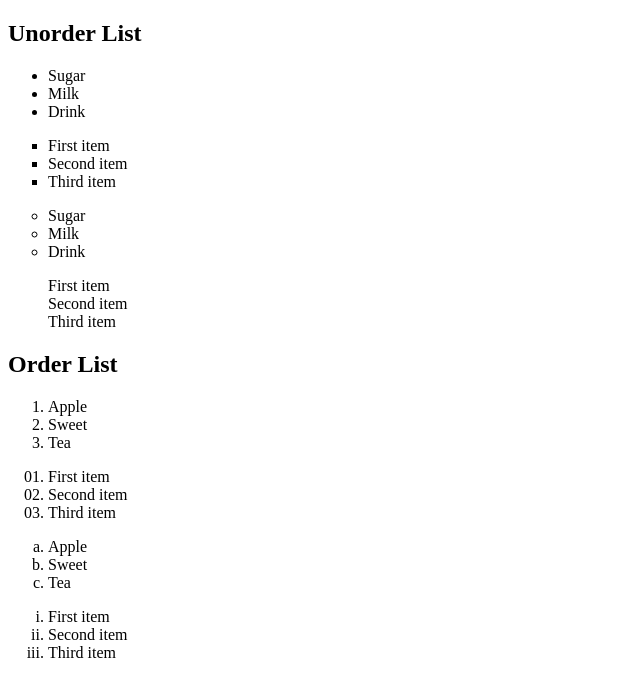
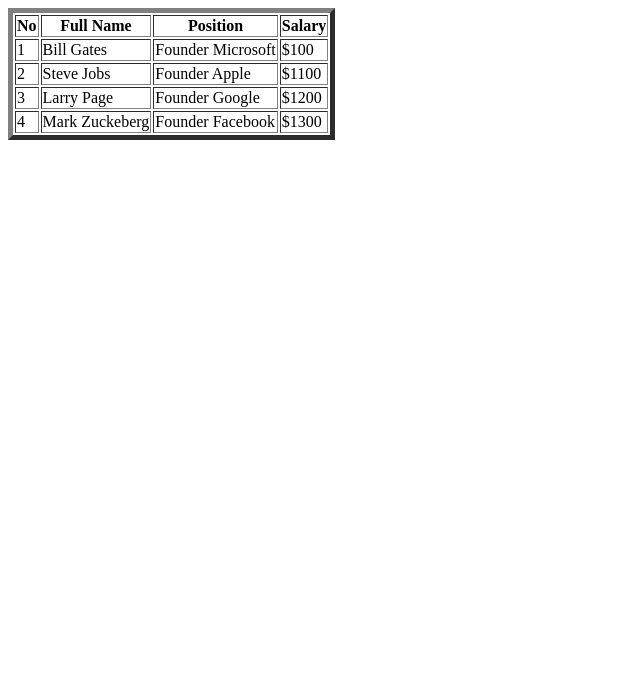
Before and after one commit to sayenti456/Test-exam, a plain HTML site: page index.html in a window 1280 px wide. Shown: the whole page, without its empty margins (0-640 px from the left). Drawn offline with Linux system fonts and the light colour scheme.

Commit message:
fourth commit

```diff
--- a/index.html
+++ b/index.html
@@ -3,76 +3,43 @@
 <head>
     <meta charset="UTF-8">
     <meta name="viewport" content="width=device-width, initial-scale=1.0">
-    <title>This Is List</title>
+    <title>This Is Table</title>
     <style>
-       .a{
-            list-style-type: disc;
-        }
-       .b{
-            list-style-type: square;
-        }
-        .c{
-            list-style-type: circle;
-        }
-        .d{
-            list-style-type: none;
-        }
-       .e{
-        list-style-type: decimal;
-       }
-       .f{
-        list-style-type: decimal-leading-zero;
-       }
-       .g{
-        list-style-type: lower-alpha;
-       }
-       .h{
-        list-style-type: lower-roman;
-       }
+
     </style>
 </head>
 <body>
-    <h2>Unorder List</h2>
-    <ul class="a">
-        <li>Sugar</li>
-        <li>Milk</li>
-        <li>Drink</li>
-    </ul>
-    <ul class="b">
-        <li>First item</li>
-        <li>Second item</li>
-        <li>Third item</li>
-    </ul>
-    <ul class="c">
-        <li>Sugar</li>
-        <li>Milk</li>
-        <li>Drink</li>
-    </ul>
-    <ul class="d">
-        <li>First item</li>
-        <li>Second item</li>
-        <li>Third item</li>
-    </ul>
-    <h2>Order List</h2>
-    <ol class="e">
-        <li>Apple</li>
-        <li>Sweet</li>
-        <li>Tea</li>
-    </ol>
-    <ol class="f">
-        <li>First item</li>
-        <li>Second item</li>
-        <li>Third item</li>
-    </ol>
-    <ol class="g">
-        <li>Apple</li>
-        <li>Sweet</li>
-        <li>Tea</li>
-    </ol>
-    <ol class="h">
-        <li>First item</li>
-        <li>Second item</li>
-        <li>Third item</li>
-    </ol>
+    <table border="5px">
+        <tr>
+            <th>No</th>
+            <th>Full Name</th>
+            <th>Position</th>
+            <th>Salary</th>
+        </tr>
+        <tr>
+            <td>1</td>
+            <td>Bill Gates</td>
+            <td>Founder Microsoft</td>
+            <td>$100</td>
+        </tr>
+        <tr>
+            <td>2</td>
+            <td>Steve Jobs</td>
+            <td>Founder Apple</td>
+            <td>$1100</td>
+        </tr>
+        <tr>
+            <td>3</td>
+            <td>Larry Page</td>
+            <td>Founder Google</td>
+            <td>$1200</td>
+        </tr>
+        <tr>
+            <td>4</td>
+            <td>Mark Zuckeberg</td>
+            <td>Founder Facebook</td>
+            <td>$1300</td>
+        </tr>
+    </table>
 </body>
 </html>
```
Also changed, not shown: table.html (deleted, +0 -45 lines).
